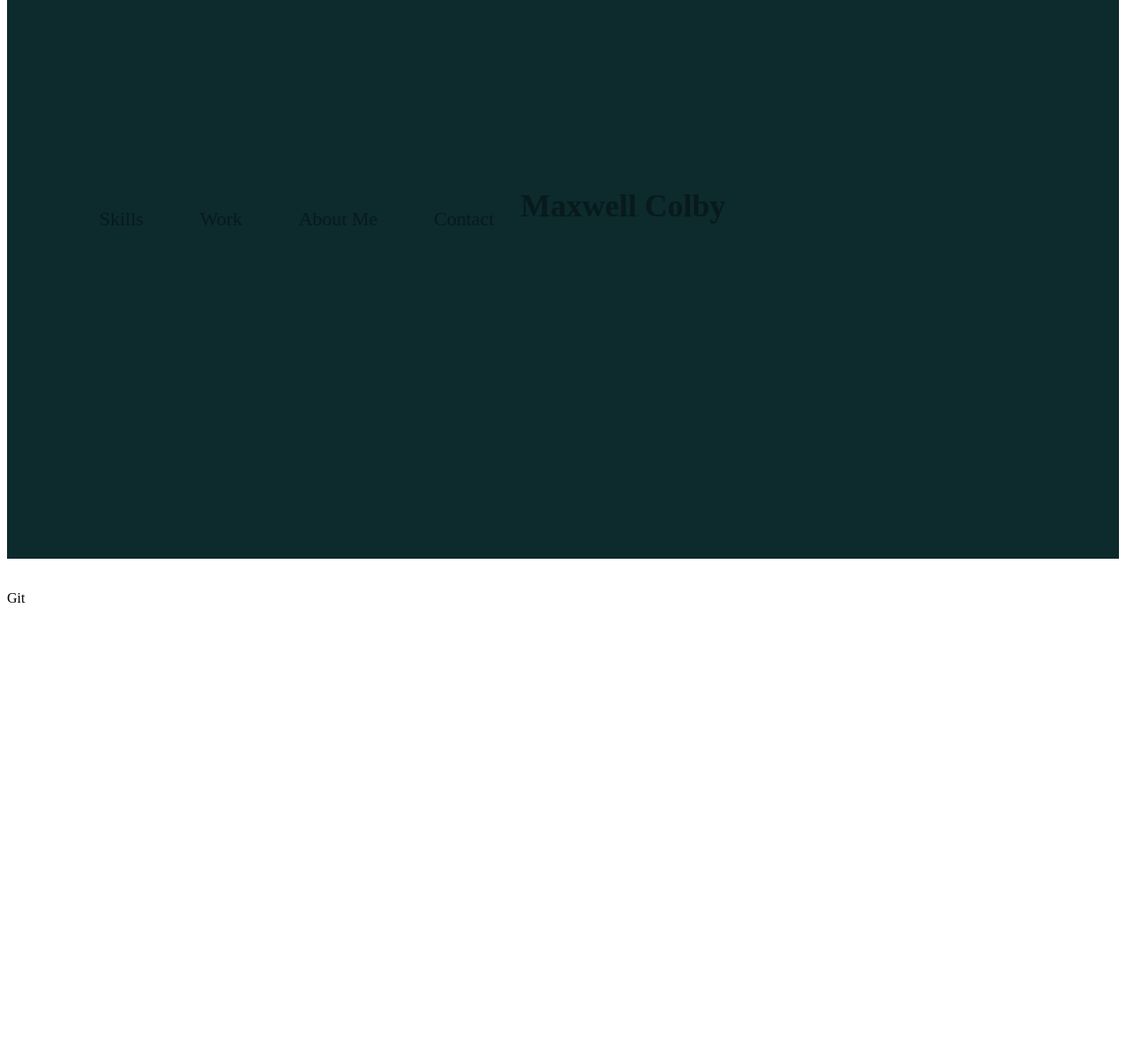
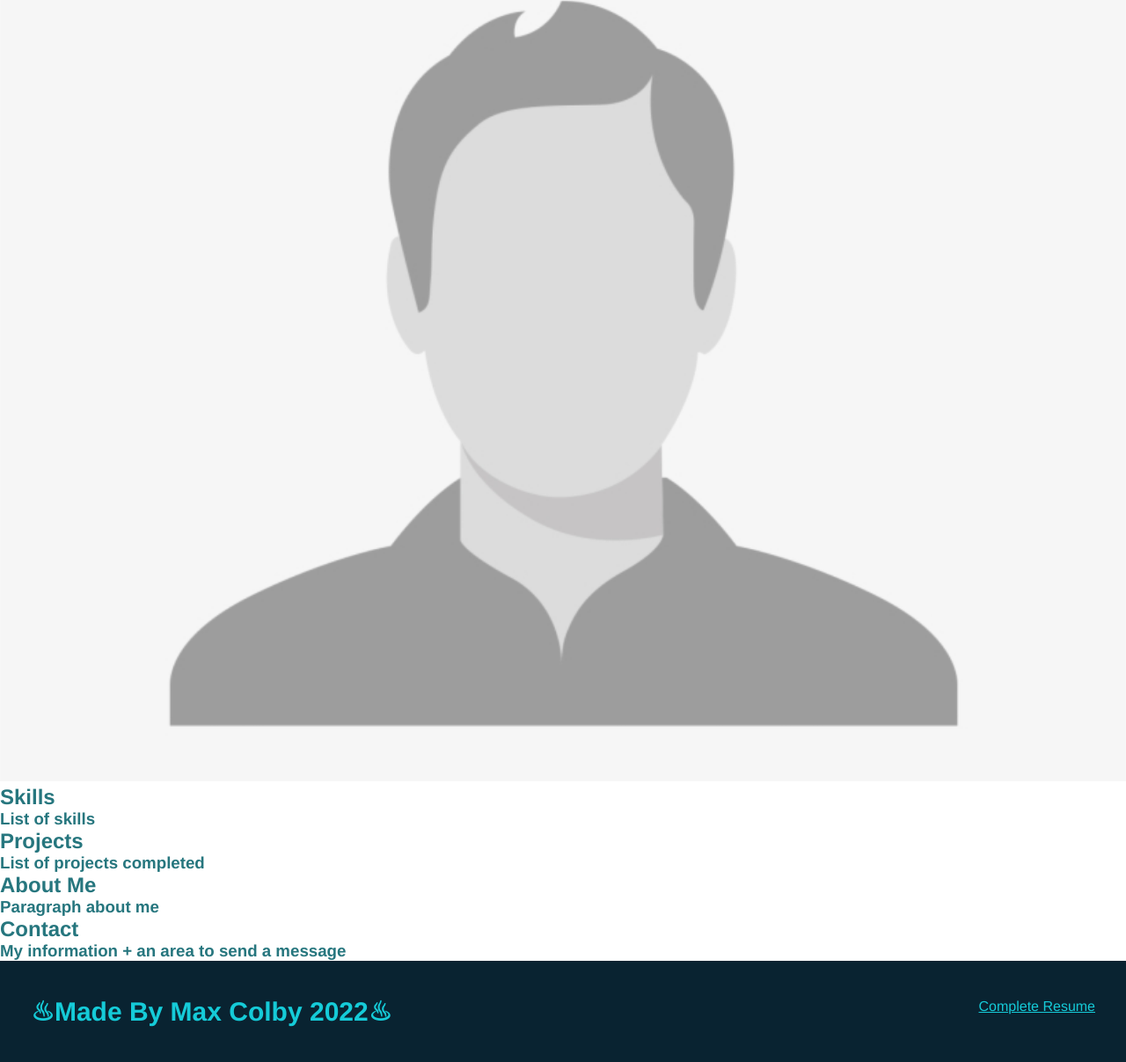
Before and after one commit to maxwellc2003/portfolio, a plain HTML site: page index.html in a window 1280 px wide. Shown: the part 145-1352 px from the top of the page at 88% size. Before the commit the page ends 878 px from the top, so only its background shows below. Drawn offline with Linux system fonts and the light colour scheme.

Commit message:
images and index commit

```diff
--- a/assets/css/style.css
+++ b/assets/css/style.css
@@ -1,23 +1,33 @@
+* {
+  margin: 0;
+  padding: 0;
+  box-sizing: border-box;
+}
+
+body {
+  color: #26767e;
+  font-family: Helvetica, Arial, sans-serif;
+}
+
 header {
-    padding: 350px 35px;
-    background-color: #0d2a2d;
-    display: flex;
+  padding: 20px 35px;
+  background-color: #092331;
 }
 
 header h1 {
   font-weight: bold;
   font-size: 36px;
+  color: #15cbd8;
   margin: 0;
   display: inline;
 }
-
 header a {
   text-decoration: none;
-    color: #081a1c;
+  color: #15cbd8;
 }
 
 header nav {
-    float: right top;
+  float: right;
   margin: 7px 0;
 }
 
@@ -30,7 +40,31 @@ header nav ul li a {
   font-weight: lighter;
   font-size: 22px;
 }
-#skills-section {
-    display:flex;
-    padding: 20px 0px;
+
+.large-picture img{
+  width: 100%;
 }
+
+
+footer {
+  background: #092331;
+  width: 100%;
+  padding: 40px 35px;
+}
+
+footer h2 {
+  display: inline;
+  color: #15cbd8;
+  font-size: 30px;
+  margin: 0;
+}
+
+footer div {
+  float: right;
+  line-height: 1.5;
+  text-align: right;
+}
+
+footer a {
+  color: #15cbd8;
+}
--- a/index.html
+++ b/index.html
@@ -3,55 +3,72 @@
 
 <head>
   <meta charset="UTF-8" />
-  <title>Maxwell Colby's Portfolio</title>
+  <title>Portfolio</title>
   <link rel="stylesheet" href="./assets/css/style.css" />
 </head>
 
 <body>
-    <!-- nav section -->
+  <!-- navigation -->
   <header>
+    <h1>
+      <a href="/">
+        Maxwell Colby
+      </a>
+    </h1>
     <nav>
       <ul>
         <li>
           <a href="#skills">Skills</a>
         </li>
         <li>
-                    <a href="#work">Work</a>
+          <a href="#projects">Projects</a>
         </li>
         <li>
-                    <a href="#about me">About Me</a>
+          <a href="#about-me">About Me</a>
         </li>
         <li>
           <a href="#contact">Contact</a>
         </li>
       </ul>
     </nav>
-            <h1>
-                <a href="/">
-                Maxwell Colby </a>
-
-            </h1>
   </header>
 
-    <!-- skills section -->
-    <section id="skills-section">
-        <p>Git</p>
+  <!-- Picture of Me -->
+  <section class="large-picture">
+    <img src="./assets/images/810-8105444_male-placeholder.jpeg" alt="Place holder for picture of me">
   </section>
 
-    <!-- work section -->
+  <!-- Skills Section -->
   <section>
-
+    <h2>Skills</h2>
+      <h3>List of skills</h3>
   </section>
 
-    <!-- about me section -->
+  <!-- Projects Section -->
   <section>
-
+    <h2>Projects</h2>
+      <h3>List of projects completed</h3>
   </section>
 
-    <!-- contact me section -->
+  <!-- About Me Section -->
   <section>
+    <h2>About Me</h2>
+      <h3>Paragraph about me</h3>
+  </section>
 
+  <!-- Contact Section -->
+  <section>
+    <h2>Contact</h2>
+      <h3>My information + an area to send a message</h3>
   </section>
+
+  <!-- Footer Section -->
+  <footer>
+    <h2>♨Made By Max Colby 2022♨</h2>
+    <div>
+      <a href="#">Complete Resume</a><br />
+    </div>
+  </footer>
 </body>
 
 </html>
```
Also changed, not shown: assets/images/810-8105444_male-placeholder.jpeg (added). Lines whose indentation alone changed are shown as unchanged.
